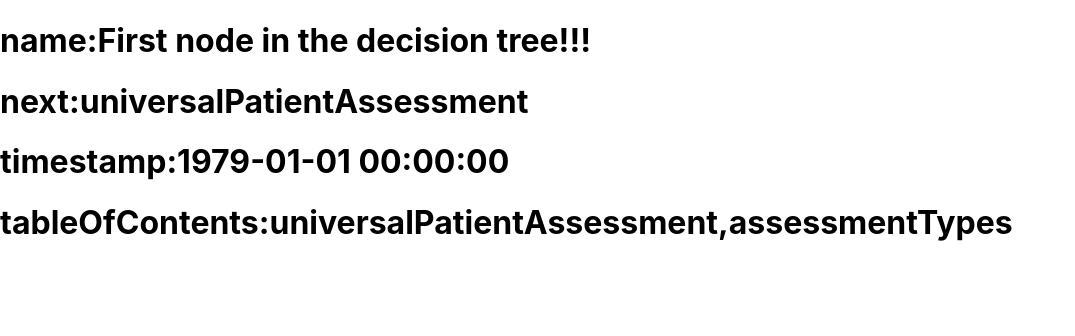
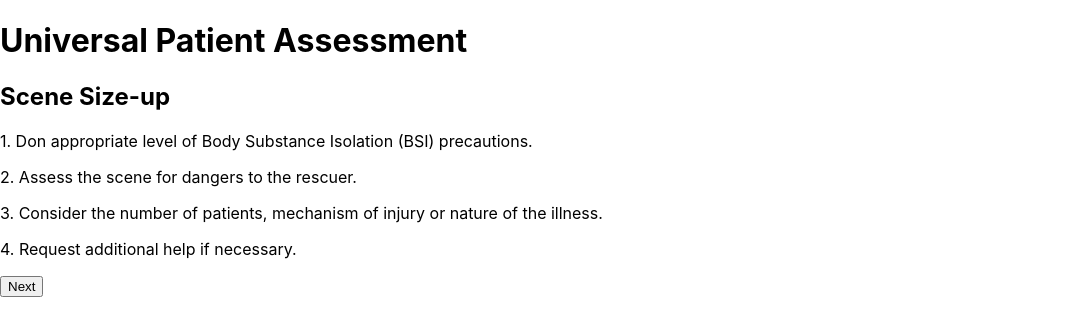
Before and after one commit to Johndavidsanford/era_workflow, a React (Create React App) app: page / in a window 1280 px wide. Shown: the top 336 px of the page, without its empty margins (0-1075 px from the left). Built offline with nearby package versions, Linux system fonts and the light colour scheme.

Commit message:
adding objects

```diff
--- a/src/App.js
+++ b/src/App.js
@@ -11,9 +11,25 @@ function App() {
     "timestamp": null
   };
   Object.assign(node, workflow.root);
-  console.log(node.tableOfContents);
   return Object.keys(node).map((key) => {
-    return (<h1 key={key}>{key + ":" + node[key]}</h1>)
+    switch(key) {
+      case "title":
+        return (<h1 key={key}>{node[key]}</h1>)
+      case "subtitle":
+        return (<h2 key={key}>{node[key]}</h2>)
+      case "objects":
+        return (Object.keys(node[key]).map((key2) => {
+          switch (node[key][key2].type) {
+            case "label":
+              return (<p key={key2}>{node[key][key2].value}</p>)
+            case "button":
+              return (<input type="button" value={node[key][key2].value} />)
+          }
+        }))
+       default:
+        // code block
+        break;
+    }
   })
 }
 export default App;
--- a/src/workflow.json
+++ b/src/workflow.json
@@ -1,11 +1,16 @@
 {
 	"root": {
-		"name": "First node in the decision tree!!!",
+		"name": "Scene Size-Up",
+		"title": "Universal Patient Assessment",
+		"subtitle": "Scene Size-up",
 		"next": "universalPatientAssessment",
         "timestamp": "1979-01-01 00:00:00",
-		"tableOfContents": [
-			"universalPatientAssessment",
-			"assessmentTypes"
+		"objects": [
+			{"type":"label","value":"1. Don appropriate level of Body Substance Isolation (BSI) precautions."},
+			{"type":"label","value":"2. Assess the scene for dangers to the rescuer."},
+			{"type":"label","value":"3. Consider the number of patients, mechanism of injury or nature of the illness."},
+			{"type":"label","value":"4. Request additional help if necessary."},
+			{"type":"button","value":"Next"}
 		]
 	},
 	"universalPatientAssessment": {
```
